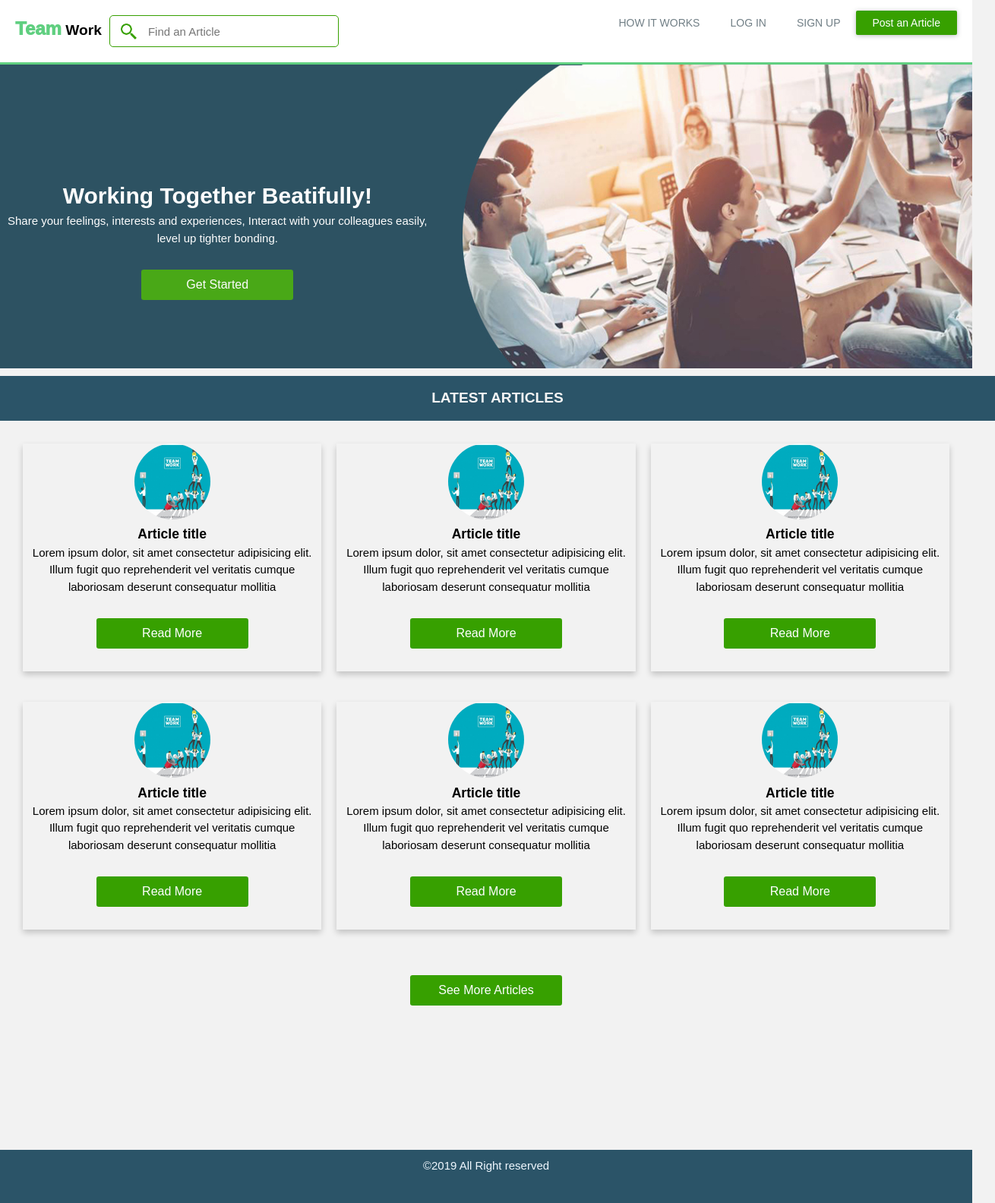
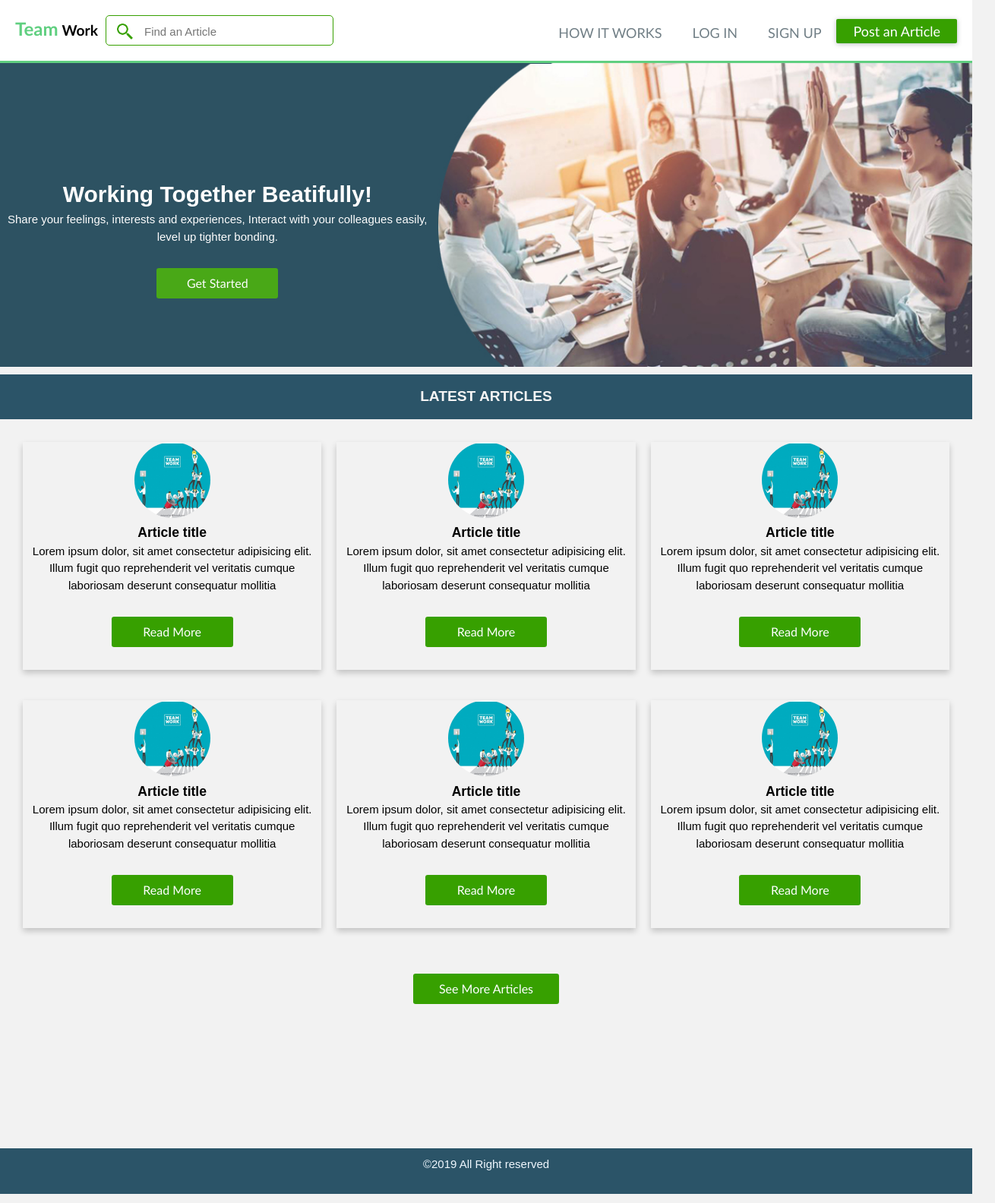
Before and after one commit to hakoemmy/TeamWork, a plain HTML site: page UI/index.html in a window 1280 px wide. Shown: the whole page at 76% size, 1310 px wide, since content can reach past the window. Drawn offline with Linux system fonts and the light colour scheme.

Commit message:
chore(nav): change navigation menu
[Finishes #168693419]

```diff
--- a/UI/css/mobile.css
+++ b/UI/css/mobile.css
@@ -6,6 +6,7 @@
   }
   .sidenav {
     padding-top: 15px;
+
    }
    .trends{
      display: none;
@@ -58,10 +59,20 @@
   .commenter{
    width: 400px;
   }
+
   .sidenav .normal-link {
    font-size: 18px;
    text-transform: uppercase;
    color: #000000;
+   }
+   .empty{
+     margin-top: 200px;
+   }
+   .btn-exc{
+     width: 85%;
+   }
+   .custom-btn{
+    width: 100%;
    }
    .sidenav .post-article-btn{
     padding: 10px 20px;
@@ -165,6 +176,7 @@
     .grid-card-small{
       margin-left: 10px;
     }
+
   /* #Article ends here*/
 }
 @media screen and (min-width: 769px) {
--- a/UI/css/style.css
+++ b/UI/css/style.css
@@ -9,6 +9,10 @@
     margin: 0;
     padding: 0;
     background-color: #f2f2f2;
+    width:100%;
+  }
+  * {
+    box-sizing: border-box;
   }
 
   /*Start Header*/
@@ -27,7 +31,9 @@
   float: left;
   margin-left: 50px;
 }
-
+a{
+  font-family: 'Gill Sans', 'Gill Sans MT', Calibri, 'Trebuchet MS', sans-serif;
+}
 
 #navbar {
     background-color: white;
@@ -42,15 +48,17 @@
   #navbar ul {
     list-style: none;
     float: right;
-    padding: 0 20px 0 20px;
+    padding: 10px 20px 0 20px;
+
   }
   #navbar ul li {
     float: left;
+
   }
   #navbar ul li .normal-link {
-    font-size: 14px;
+    font-size: 18px;
     display: block;
-    padding: 20px;
+    padding: 20px 20px 0px 20px;
     text-align: center;
   }
   .navbtn {
@@ -118,9 +126,11 @@
     padding: 8px 8px 8px 32px;
     text-decoration: none;
     font-size: 20px;
-    color: #717f86;
     display: block;
     transition: 0.3s;
+  }
+  .sidenav .normal-link{
+    color: #717f86;
   }
   .sidenav a:hover {
     color: #60CF80;
@@ -143,7 +153,7 @@
 }
 
 .bg-color {
-  background-image: url('../img/team1.jpg');
+  background-image: url('../img/team1.jpg') no-repeat center center fixed;
   min-height: 400px;
 }
 
@@ -157,10 +167,10 @@
 
 .post-article-btn{
     padding: 10px 20px;
-    font-size: 14px;
+    font-size: 18px;
     line-height: 8px;
     border-radius: 2px;
-    margin-top: 14px;
+    margin-top: 15px;
     user-select: none;
     display: inline-block;
     border: 2px solid transparent;
@@ -179,10 +189,10 @@
 }
 .post-article-btn:hover{
   padding: 10px 20px;
-    font-size: 14px;
+  font-size: 18px;
   line-height: 8px;
   border-radius: 2px;
-    margin-top: 14px;
+  margin-top: 15px;
   user-select: none;
   display: inline-block;
   border: 2px solid transparent;
@@ -195,6 +205,8 @@
   transition: all .15s;
   box-shadow: 0 1px 6px rgba(57,73,76,.35);
   color: #fff;
+  border-color: transparent;
+  cursor: pointer;
   background:#60CF80;
   border-color: transparent;
   cursor: pointer;
@@ -211,6 +223,21 @@
   border-radius: 0.2rem;
   cursor: pointer;
   width: 10rem;
+  margin: 30px;
+  }
+
+  .btn-exc {
+    outline: none;
+    border: none;
+    display: inline-block;
+    font-size: 16px;
+    color: #fff;
+    background:#37a000;
+    padding: 8px 20px;
+    border: 1 px solid;
+    border-radius: 0.2rem;
+    cursor: pointer;
+    width: 12rem;
     margin: 30px;
     }
   .custom-btn{
@@ -565,6 +592,7 @@
     color: aliceblue;
     text-align: center;
     display: block;
+    padding-top: 10px;
     bottom:0px;
     width:100%;
     height:60px;
--- a/UI/index.html
+++ b/UI/index.html
@@ -15,7 +15,7 @@
       href="./img/tw-icon.png" />
      <!-- Metadata -->
      <!-- CSS Styles -->
-     <link href="https://fonts.googleapis.com/css?family=Roboto|Roboto+Mono&display=swap" rel="stylesheet">
+     <!-- <link href="https://fonts.googleapis.com/css?family=Roboto|Roboto+Mono&display=swap" rel="stylesheet"> -->
      <link rel="stylesheet" media="Screen and (max-width:768px)"href="css/mobile.css">
      <link rel="stylesheet" type="text/css" href="./css/style.css">
      <link rel="stylesheet" type="text/css" href="./css/mobile.css">
@@ -62,9 +62,9 @@
                     <hr class="menu-separtor">
                     <a class="normal-link" href="./html/login.html">sign up</a>
                     <hr class="menu-separtor">
-                    <div class="art-btn-container">
-                         <a class="post-article-btn" href="./html/login.html">Post an Article</a>
-                    </div>
+
+                         <a class="btn-exc" href="./html/login.html">Post an Article</a>
+
                </div>
                <span class="navbtn" onclick="openNav()">&#9776;</span>
           </div>
@@ -160,7 +160,7 @@
 
                   </div>
                   <div id="load-more-container">
-                  <a href="./html/articles.html" class="btn">See More Articles</a>
+                  <a href="./html/articles.html" class="btn-exc">See More Articles</a>
                   </div>
 
   </article>
--- a/UI/js/script.js
+++ b/UI/js/script.js
@@ -7,6 +7,11 @@ const closeNav = () => {
 };
 // Tabbed comment panel
 const openTab = (evt, tabName) => {
+ const element = document.querySelector('.empty');
+ if(element !=undefined){
+  element.style.margin = '0px';
+ }
+
   if(tabName === 'preview'){
     const comment = document.querySelector('#comment');
     const prev = document.querySelector('#comment-preview');
```
Also changed, not shown: UI/html/articles.html (+2 -4 lines), UI/html/employee/editArticle.html (+5 -3 lines), UI/html/employee/newArticle.html (+2 -3 lines), UI/html/employee/singleArticle.html (+2 -4 lines). Lines whose indentation alone changed are shown as unchanged.
